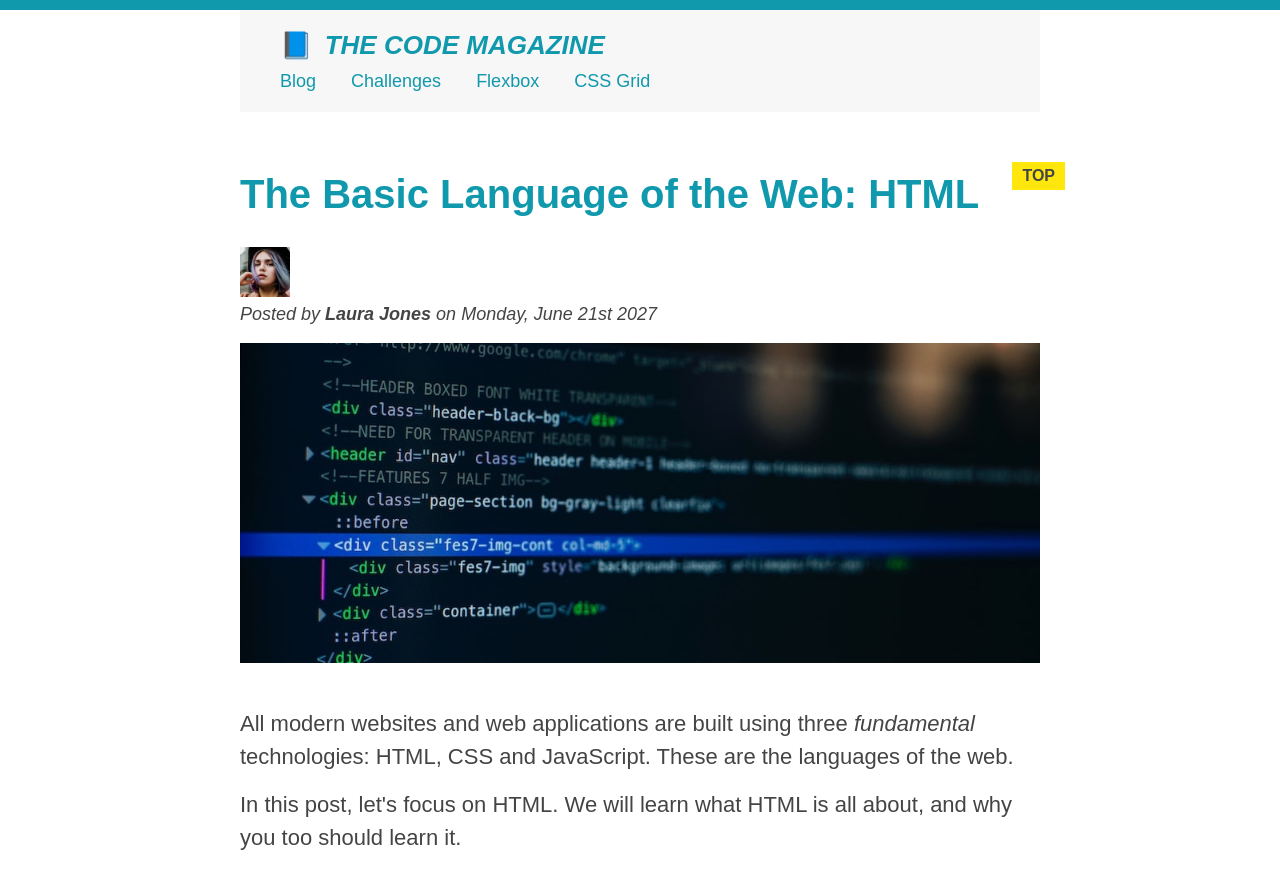
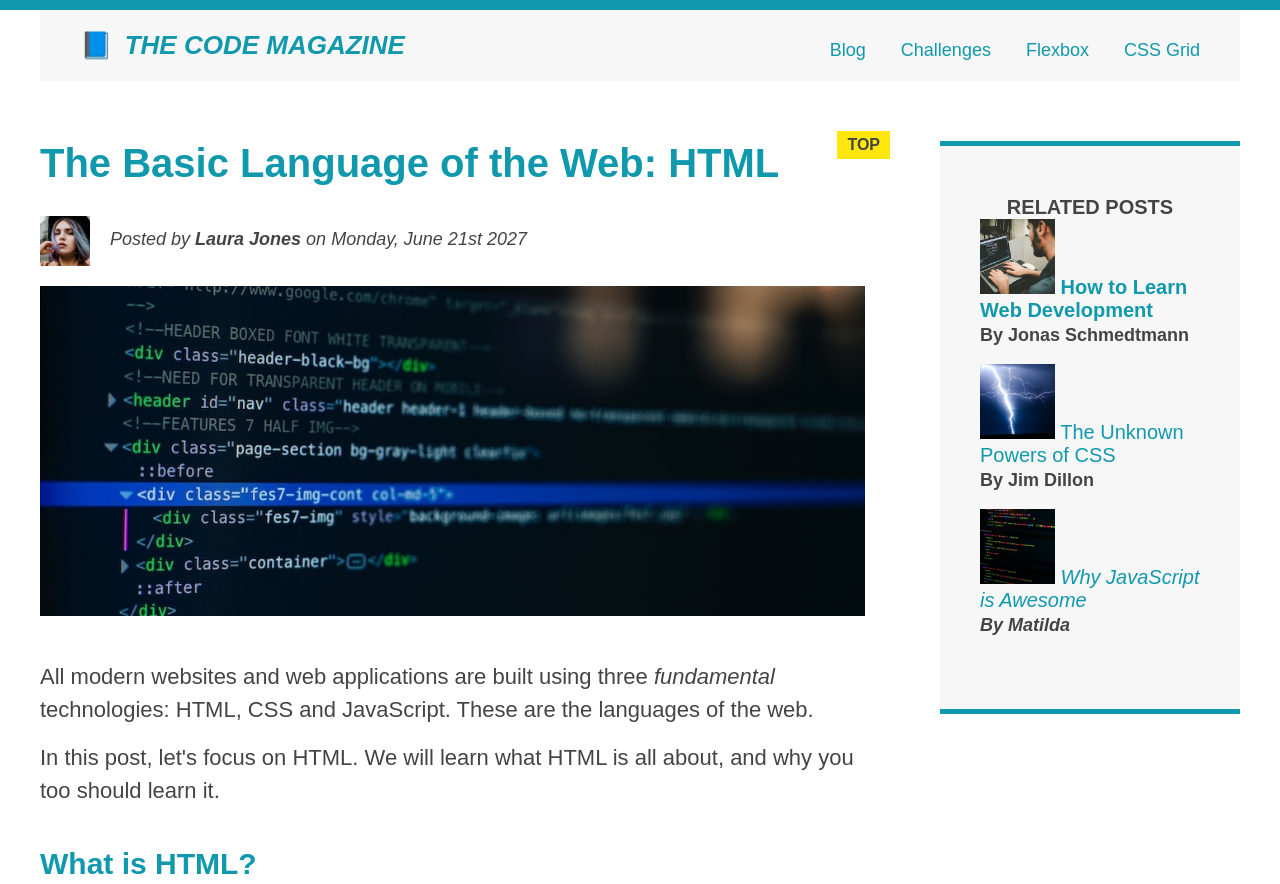
Before and after one commit to quangnguyenduc123/html-css, a plain HTML site: page 04-CSS-Layouts/index.html in a window 1280 px wide. Shown: the top 884 px of the page. Drawn offline with Linux system fonts and the light colour scheme.

Commit message:
flexbox and float

```diff
--- a/03-CSS-Fundamentals/challenge.css
+++ b/03-CSS-Fundamentals/challenge.css
@@ -1,6 +1,7 @@
 * {
   margin: 0;
   padding: 0;
+  box-sizing: border-box;
 }
 
 body {
@@ -27,6 +28,7 @@ body {
 /* PRODUCT INFORMATION */
 .price {
   font-size: 24px;
+  float: left;
 }
 
 .shipping {
@@ -35,6 +37,8 @@ body {
   font-weight: bold;
   color: #777;
   margin-bottom: 20px;
+  float: right;
+  margin-top: 8px;
 }
 
 .sale {
@@ -50,17 +54,19 @@ body {
   top: -17px;
   left: -38px;
 
-/*   width: 40px;
+  /*   width: 40px;
   text-align: center; */
 }
 
-.more-info:link, .more-info:visited {
+.more-info:link,
+.more-info:visited {
   color: black;
   margin-bottom: 30px;
   display: inline-block;
 }
 
-.more-info:hover, .more-info:active {
+.more-info:hover,
+.more-info:active {
   text-decoration: none;
 }
 
@@ -93,7 +99,7 @@ body {
   text-transform: uppercase;
   font-size: 16px;
   margin-bottom: 15px;
-  margin-top: 30px;
+  margin-top: 20px;
 }
 
 .details-list {
@@ -122,3 +128,24 @@ body {
   color: #000;
   background-color: #fff;
 }
+
+.product-description {
+  clear: both;
+  margin-bottom: 10px;
+}
+.product-info {
+  width: 243px;
+  float: left;
+  margin-right: 40px;
+  padding-top: 20px;
+}
+
+.product-details {
+  width: 243px;
+  float: left;
+}
+
+.product-img {
+  float: left;
+  margin-right: 40px;
+}
--- a/04-CSS-Layouts/index.html
+++ b/04-CSS-Layouts/index.html
@@ -18,14 +18,14 @@
     -->
 
     <div class="container">
-      <header class="main-header">
+      <header class="main-header clearfix">
         <h1>📘 The Code Magazine</h1>
 
         <nav>
           <!-- <strong>This is the navigation</strong> -->
           <a href="blog.html">Blog</a>
           <a href="#">Challenges</a>
-          <a href="#">Flexbox</a>
+          <a href="flexbox.html">Flexbox</a>
           <a href="#">CSS Grid</a>
         </nav>
       </header>
@@ -39,9 +39,10 @@
             alt="Headshot of Laura Jones"
             height="50"
             width="50"
+            class="author-img"
           />
 
-          <p id="author">
+          <p id="author" class="author">
             Posted by <strong>Laura Jones</strong> on Monday, June 21st 2027
           </p>
 
--- a/04-CSS-Layouts/style.css
+++ b/04-CSS-Layouts/style.css
@@ -14,7 +14,7 @@ body {
 }
 
 .container {
-  width: 800px;
+  width: 1200px;
   /* margin-left: auto;
   margin-right: auto; */
   margin: 0 auto;
@@ -48,10 +48,8 @@ aside {
   background-color: #f7f7f7;
   border-top: 5px solid #1098ad;
   border-bottom: 5px solid #1098ad;
-  /* padding-top: 50px;
-  padding-bottom: 50px; */
-  padding: 50px 0;
-  width: 500px;
+  padding: 50px 40px;
+  box-sizing: border-box;
 }
 
 /* SMALLER ELEMENTS */
@@ -99,20 +97,11 @@ ol {
 li {
   font-size: 20px;
   margin-bottom: 10px;
-  /* display: inline; */
 }
 
 li:last-child {
   margin-bottom: 0;
 }
-
-/* footer p {
-  font-size: 16px;
-} */
-
-/* article header p {
-  font-style: italic;
-} */
 
 #author {
   font-style: italic;
@@ -127,11 +116,6 @@ li:last-child {
   font-size: 18px;
   font-weight: bold;
 }
-
-/* ul {
-  list-style: none;
-} */
-
 .related {
   list-style: none;
 }
@@ -265,3 +249,47 @@ footer p {
 nav p {
   font-size: 18px;
 } */
+
+.author-img {
+  float: left;
+  margin-bottom: 20px;
+}
+
+.author {
+  float: left;
+  margin-top: 10px;
+  margin-left: 20px;
+}
+
+h1 {
+  float: left;
+}
+
+nav {
+  float: right;
+}
+
+.clearfix::after {
+  content: "";
+  display: block;
+  clear: both;
+}
+
+article {
+  width: 825px;
+  float: left;
+}
+
+aside {
+  width: 300px;
+  float: right;
+}
+
+footer {
+  clear: both;
+}
+
+.related {
+  list-style: none;
+  margin-left: 0;
+}
```
Also changed, not shown: 03-CSS-Fundamentals/challenge.html (+5 -1 lines), 04-CSS-Layouts/flexbox.html (+3 -0 lines).
